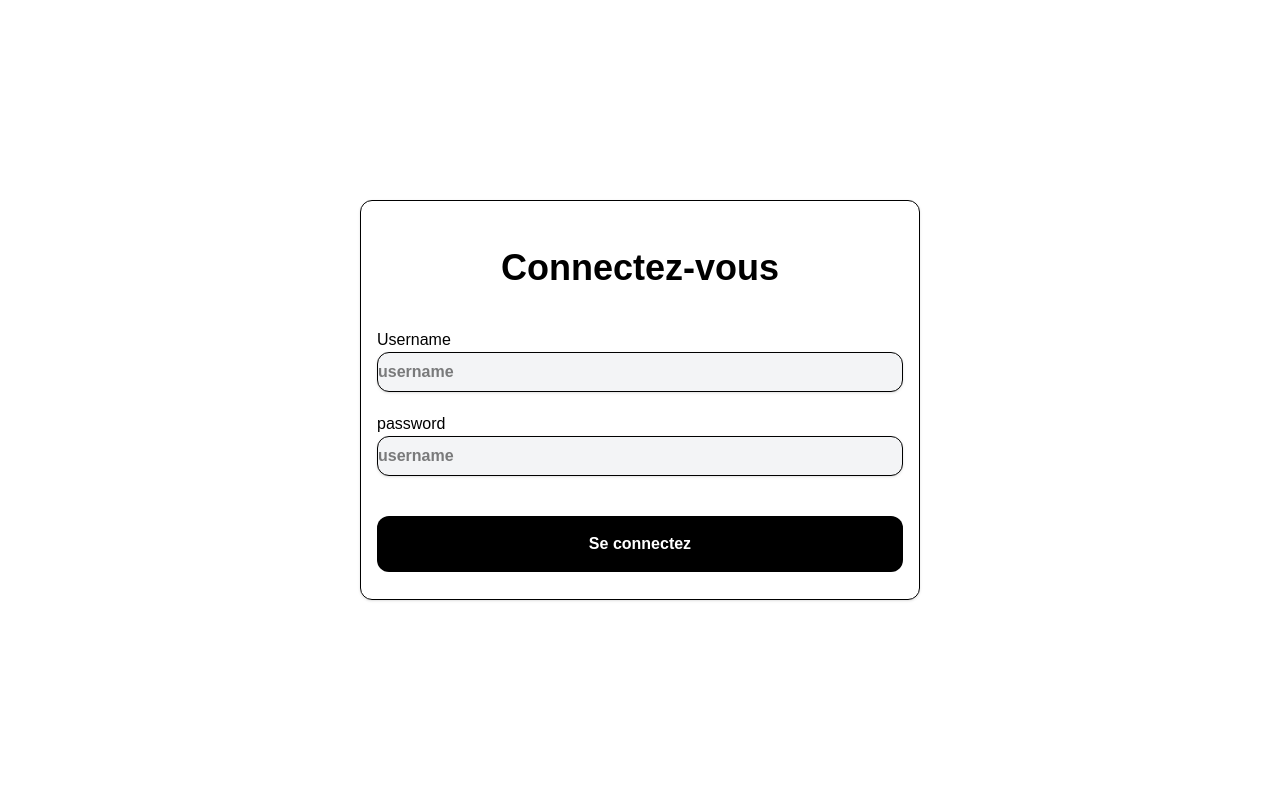
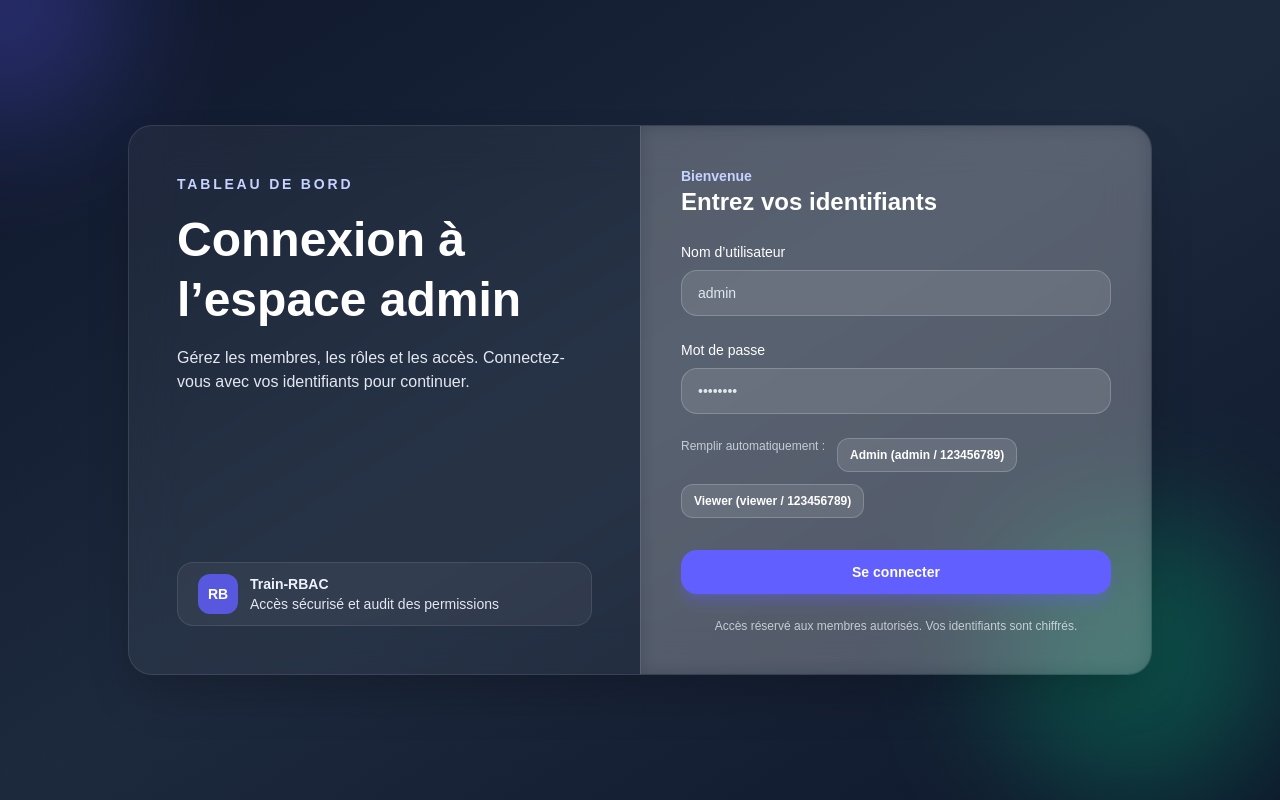
Before and after one commit to IppoKuun/TRAIN-RBAC, a Next.js app in the folder frontend/: page / in a window 1280 px wide. Built offline with nearby package versions, Linux system fonts and the light colour scheme.

Commit message:
render, fix CSS login

```diff
--- a/frontend/src/app/admin/AdminHome/page.jsx
+++ b/frontend/src/app/admin/AdminHome/page.jsx
@@ -234,6 +234,8 @@ export default function AdminPage(){
               open={Boolean(confirmDeleteId)}
               title="Supprimer ce membre ?"
               message="Êtes-vous sûr de vouloir supprimer ce membre du staff ?"
+              confirmLabel="Supprimer"
+              confirmVariant="danger"
               onCancel={() => setConfirmDeleteId(null)}
               onConfirm={async () => {
                 if (!confirmDeleteId) return
@@ -264,6 +266,8 @@ export default function AdminPage(){
               open={Boolean(confirmEditId)}
               title="Confirmer la modification"
               message="Êtes-vous sûr de vouloir enregistrer ces modifications ?"
+              confirmLabel="Enregistrer"
+              confirmVariant="primary"
               onCancel={() => setConfirmEditId(null)}
               onConfirm={async () => {
                 if (!confirmEditId) return
--- a/frontend/src/app/components/ConfirmModal.jsx
+++ b/frontend/src/app/components/ConfirmModal.jsx
@@ -1,5 +1,18 @@
-export default function ConfirmModal({ open, title, message, onConfirm, onCancel }) {
+export default function ConfirmModal({
+    open,
+    title,
+    message,
+    onConfirm,
+    onCancel,
+    confirmLabel = "Confirmer",
+    confirmVariant = "danger",
+}) {
     if (!open) return null
+
+    const confirmClass =
+        confirmVariant === "danger"
+            ? "bg-red-600 hover:bg-red-700"
+            : "bg-indigo-600 hover:bg-indigo-700"
 
     return (
         <div className="fixed inset-0 z-50 flex items-center justify-center bg-black/50">
@@ -16,10 +29,10 @@ export default function ConfirmModal({ open, title, message, onConfirm, onCancel
                     </button>
                     <button
                         type="button"
-                        className="px-4 py-2 rounded bg-red-600 text-white"
+                        className={`px-4 py-2 rounded text-white transition ${confirmClass}`}
                         onClick={onConfirm}
                     >
-                        Supprimer
+                        {confirmLabel}
                     </button>
                 </div>
             </div>
--- a/frontend/src/app/page.js
+++ b/frontend/src/app/page.js
@@ -4,70 +4,143 @@ import { useRouter } from "next/navigation"
 
 
 
-export default function Home(){
+export default function Home() {
   const Router = useRouter()
   const [username, setUsername] = useState("")
   const [password, setPassword] = useState("")
   const [loading, setLoading] = useState(false)
   const [msg, setMsg] = useState(false)
 
-  const  handleSubmit = async(e) => {
+  const handleSubmit = async (e) => {
     e.preventDefault()
     try {
       setLoading(true)
-    const data = {username:username, password:password}
-    const res = await fetch("http://localhost:4000/auth/login",{
+      const data = { username: username, password: password }
+      const res = await fetch("http://localhost:4000/auth/login", {
         method: "POST",
-      body: JSON.stringify({data}) ,
-      credentials:"include" ,
-      headers: {'Content-Type': 'application/json'}
+        body: JSON.stringify({ data }),
+        credentials: "include",
+        headers: { "Content-Type": "application/json" },
       })
 
       const JSONres = await res.json()
-    if (!res.ok){
+      if (!res.ok) {
         setMsg(JSONres.err)
         return
       }
       Router.push("/admin/AdminHome")
-
-    } catch(e){
+    } catch (e) {
       setMsg(`Erreur lors de la connection avec le serveur ${e}`)
-    }finally{
+    } finally {
       setLoading(false)
     }
+  }
 
-  }
   return (
-    <main className="flex flex-col  text-black justify-center items-center min-h-screen bg-white">
+    <main className="relative flex min-h-screen items-center justify-center overflow-hidden bg-gradient-to-br from-slate-900 via-slate-800 to-slate-900 text-slate-50">
+      <div className="pointer-events-none absolute inset-0 opacity-30">
+        <div className="absolute -left-32 -top-32 h-64 w-64 rounded-full bg-indigo-500 blur-3xl" />
+        <div className="absolute bottom-0 right-0 h-72 w-72 rounded-full bg-emerald-500 blur-3xl" />
+      </div>
+
+      <div className="relative z-10 grid w-full max-w-5xl grid-cols-1 overflow-hidden rounded-3xl border border-white/10 bg-white/5 shadow-2xl backdrop-blur-xl lg:grid-cols-2">
+        <div className="flex flex-col gap-4 p-10 lg:p-12">
+          <p className="text-sm font-semibold uppercase tracking-[0.2em] text-indigo-200">
+            Tableau de bord
+          </p>
+          <h1 className="text-4xl font-black leading-tight text-white lg:text-5xl">
+            Connexion à l’espace admin
+          </h1>
+          <p className="text-base text-slate-200">
+            Gérez les membres, les rôles et les accès. Connectez-vous avec vos identifiants pour continuer.
+          </p>
+          <div className="mt-auto hidden lg:flex h-16 items-center gap-3 rounded-2xl border border-white/10 bg-white/5 px-5 text-sm text-indigo-50">
+            <div className="flex h-10 w-10 items-center justify-center rounded-xl bg-indigo-500/80 text-white font-bold">
+              RB
+            </div>
+            <div>
+              <p className="font-semibold">Train-RBAC</p>
+              <p className="text-slate-200">Accès sécurisé et audit des permissions</p>
+            </div>
+          </div>
+        </div>
+
+        <div className="flex items-stretch bg-white/5">
+          <form
+            onSubmit={handleSubmit}
+            className="flex w-full flex-col gap-6 border-t border-white/10 bg-white/10 p-8 text-slate-900 backdrop-blur lg:border-l lg:border-t-0 lg:p-10"
+          >
+            <div>
+              <p className="text-sm font-semibold text-indigo-200">Bienvenue</p>
+              <p className="text-2xl font-bold text-white">Entrez vos identifiants</p>
+            </div>
+
             {msg && (
-        <div className="w-100 h-20 bg-red-500 rounded-xl shadow text-white flex mb-15 items-center justify-center">{msg}</div>
+              <div className="rounded-2xl border border-red-400/40 bg-red-500/20 px-4 py-3 text-sm font-semibold text-red-50 shadow">
+                {msg}
+              </div>
             )}
-      <form className="max-w-140  flex flex-col items-center justify-center w-full font-bold h-100 rounded-xl shadow border border-black"
-      onSubmit={handleSubmit}>
-        <h1 className="text-4xl mt-5 ">Connectez-vous</h1>
-        <div className="self-start mt-10 w-full px-4">
-          <label className="font-light">Username</label>
-          <input value={username}
+
+            <label className="flex flex-col gap-2 text-sm font-medium text-white">
+              <span>Nom d’utilisateur</span>
+              <input
+                value={username}
                 onChange={(e) => setUsername(e.target.value)}
-          className="w-full rounded-xl shadow border border-gray bg-gray-100 h-10 "
-          placeholder="username"
-          ></input>
-        </div>
-        <div className="self-start w-full mt-5 px-4">
-          <label className="font-light">password</label>
-          <input value={password}
+                className="w-full rounded-2xl border border-white/20 bg-white/10 px-4 py-3 text-white placeholder:text-slate-200 focus:border-indigo-400 focus:outline-none focus:ring-2 focus:ring-indigo-200/40"
+                placeholder="admin"
+                autoComplete="username"
+              />
+            </label>
+
+            <label className="flex flex-col gap-2 text-sm font-medium text-white">
+              <span>Mot de passe</span>
+              <input
+                value={password}
                 onChange={(e) => setPassword(e.target.value)}
-          className="w-full rounded-xl shadow border border-gray bg-gray-100 h-10 "
-          placeholder="username"
+                className="w-full rounded-2xl border border-white/20 bg-white/10 px-4 py-3 text-white placeholder:text-slate-200 focus:border-indigo-400 focus:outline-none focus:ring-2 focus:ring-indigo-200/40"
+                placeholder="••••••••"
                 type="password"
-          ></input>
+                autoComplete="current-password"
+              />
+            </label>
 
-          <button disabled={loading} className="py-4 w-full mt-10 text-bold bg-black text-white cursor-pointer rounded-xl">
-            {loading ? "Connexion..." : "Se connectez"}
+            <div className="flex flex-wrap gap-3 text-xs text-slate-100">
+              <span className="text-slate-200/80">Remplir automatiquement :</span>
+              <button
+                type="button"
+                onClick={() => {
+                  setUsername("admin")
+                  setPassword("123456789")
+                }}
+                className="rounded-xl border border-white/20 bg-white/10 px-3 py-2 font-semibold text-white transition hover:-translate-y-0.5 hover:border-indigo-300 hover:bg-indigo-500/20"
+              >
+                Admin (admin / 123456789)
+              </button>
+              <button
+                type="button"
+                onClick={() => {
+                  setUsername("viewer")
+                  setPassword("123456789")
+                }}
+                className="rounded-xl border border-white/20 bg-white/10 px-3 py-2 font-semibold text-white transition hover:-translate-y-0.5 hover:border-emerald-300 hover:bg-emerald-500/20"
+              >
+                Viewer (viewer / 123456789)
               </button>
             </div>
+
+            <button
+              disabled={loading}
+              className="mt-2 inline-flex items-center justify-center rounded-2xl bg-indigo-500 px-4 py-3 text-sm font-semibold text-white shadow-lg shadow-indigo-500/30 transition hover:-translate-y-0.5 hover:bg-indigo-600 hover:shadow-indigo-600/40 disabled:cursor-not-allowed disabled:opacity-70"
+            >
+              {loading ? "Connexion..." : "Se connecter"}
+            </button>
+
+            <p className="text-center text-xs text-slate-200/80">
+              Accès réservé aux membres autorisés. Vos identifiants sont chiffrés.
+            </p>
           </form>
-
+        </div>
+      </div>
     </main>
   )
 }
--- /dev/null
+++ b/package.json
@@ -0,0 +1,6 @@
+{
+  "dependencies": {
+    "@tailwindcss/postcss": "^4.1.18",
+    "postcss": "^8.5.6"
+  }
+}
```
Lines whose indentation alone changed are shown as unchanged.
